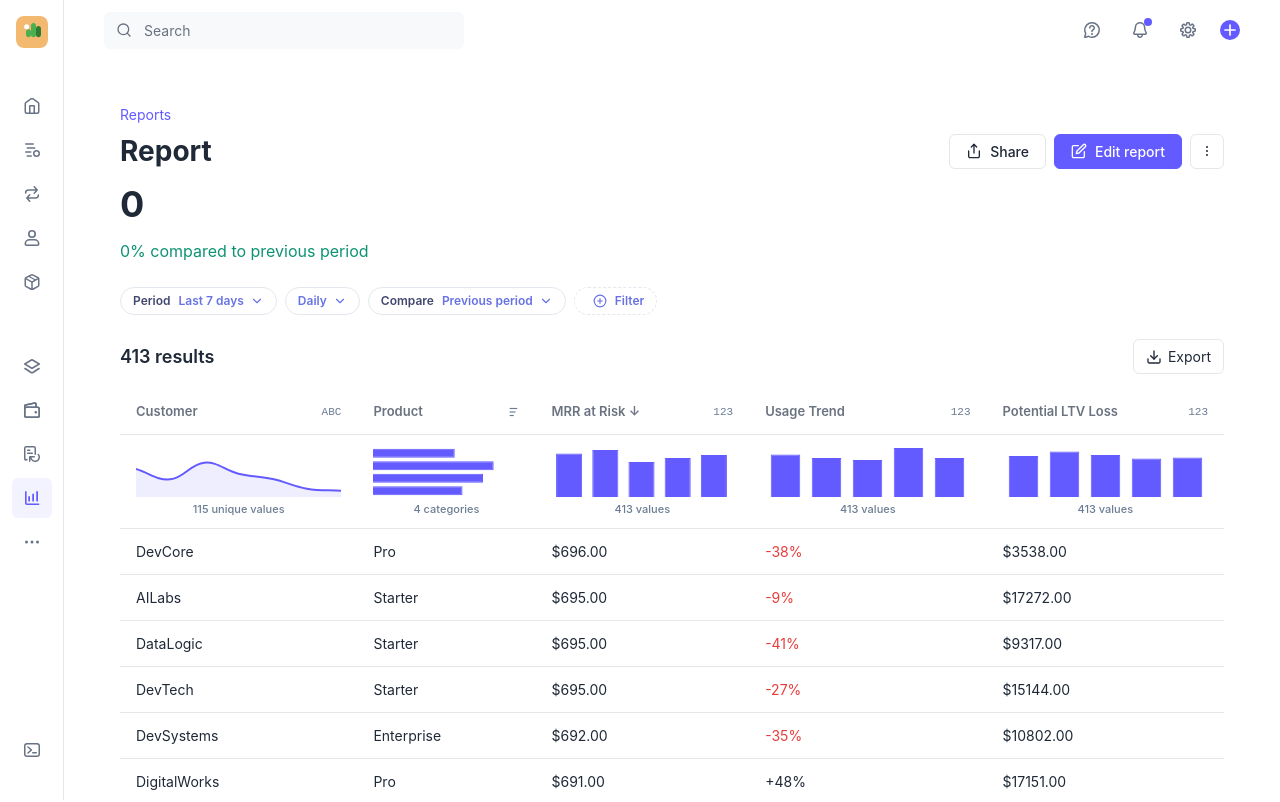
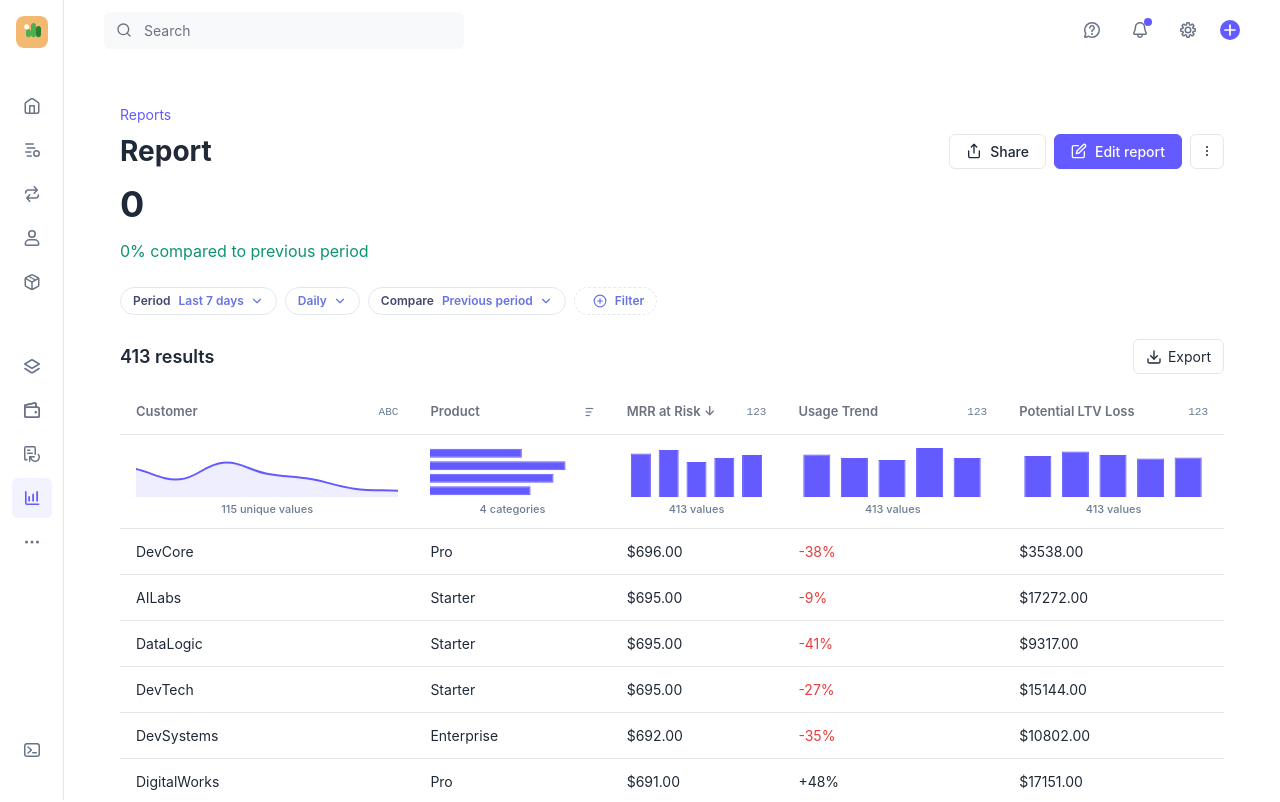
Before and after one commit to swanson-stripe/stripe-dashboard-clone, a React (Create React App) app: page /#/reports/1 in a window 1280 px wide. Shown: the top 802 px of the page. Built offline with nearby package versions, Linux system fonts and the light colour scheme.

Commit message:
Fix tooltip display and reduce column widths to 450px total for better layout

```diff
--- a/src/pages/ReportDetail.js
+++ b/src/pages/ReportDetail.js
@@ -209,11 +209,11 @@ const StyledTable = styled.table`
   }
 
   /* Column width classes */
-  th:nth-child(1), td:nth-child(1) { width: 200px; } /* Customer names */
-  th:nth-child(2), td:nth-child(2) { width: 150px; } /* Product/Category */
-  th:nth-child(3), td:nth-child(3) { width: 180px; } /* Numbers/Percentages */
-  th:nth-child(4), td:nth-child(4) { width: 200px; } /* Currency values */
-  th:nth-child(5), td:nth-child(5) { width: 200px; } /* Additional currency */
+  th:nth-child(1), td:nth-child(1) { width: 120px; } /* Customer names */
+  th:nth-child(2), td:nth-child(2) { width: 80px; } /* Product/Category */
+  th:nth-child(3), td:nth-child(3) { width: 70px; } /* Numbers/Percentages */
+  th:nth-child(4), td:nth-child(4) { width: 90px; } /* Currency values */
+  th:nth-child(5), td:nth-child(5) { width: 90px; } /* Additional currency */
 
   tr:not(thead tr) {
     cursor: pointer;
@@ -298,12 +298,15 @@ const SummaryCell = styled.td`
   border-bottom: 1px solid var(--border-color) !important;
   overflow: visible !important;
   white-space: normal !important;
+  position: relative;
 `;
 
 const ChartContainer = styled.div`
   width: 100%;
   height: 50px;
   margin-bottom: 6px;
+  position: relative;
+  z-index: 10;
 `;
 
 const SummaryText = styled.div`
@@ -676,8 +679,7 @@ const ReportDetail = () => {
         fill: true,
         tension: 0.4,
         borderWidth: 2,
-        pointRadius: 0,
-        label: 'Records created'
+        pointRadius: 0
       }]
     };
   };
@@ -692,8 +694,7 @@ const ReportDetail = () => {
         data: data,
         backgroundColor: '#635bff',
         borderColor: '#635bff',
-        borderWidth: 1,
-        label: 'Category count'
+        borderWidth: 1
       }]
     };
   };
@@ -709,8 +710,7 @@ const ReportDetail = () => {
           data: [values.length],
           backgroundColor: '#635bff',
           borderColor: '#635bff',
-          borderWidth: 1,
-          label: 'Value frequency'
+          borderWidth: 1
         }]
       };
     }
@@ -742,8 +742,7 @@ const ReportDetail = () => {
         data: buckets,
         backgroundColor: '#635bff',
         borderColor: '#635bff',
-        borderWidth: 1,
-        label: 'Value frequency'
+        borderWidth: 1
       }]
     };
   };
@@ -776,18 +775,9 @@ const ReportDetail = () => {
           borderWidth: 1,
           cornerRadius: 6,
           displayColors: false,
-          titleFont: { size: 12, weight: 'bold' },
+          titleFont: { size: 12 },
           bodyFont: { size: 11 },
-          padding: 8,
-          callbacks: {
-            title: function(context) {
-              return context[0].label;
-            },
-            label: function(context) {
-              const value = context.parsed.y || context.parsed.x || context.raw;
-              return `Count: ${value}`;
-            }
-          }
+          padding: 8
         }
       },
       scales: {
@@ -801,12 +791,13 @@ const ReportDetail = () => {
         }
       },
       elements: {
-        point: { radius: 0 },
-        line: { borderWidth: 2 }
+        point: { radius: 2, hoverRadius: 4 },
+        line: { borderWidth: 2 },
+        bar: { borderWidth: 1 }
       },
       interaction: {
         intersect: false,
-        mode: 'index'
+        mode: 'nearest'
       }
     };
 
@@ -817,21 +808,6 @@ const ReportDetail = () => {
         scales: {
           x: { display: false, grid: { display: false } },
           y: { display: false, grid: { display: false } }
-        },
-        plugins: {
-          ...baseOptions.plugins,
-          tooltip: {
-            ...baseOptions.plugins.tooltip,
-            callbacks: {
-              title: function(context) {
-                return context[0].label;
-              },
-              label: function(context) {
-                const value = context.parsed.x || context.raw;
-                return `Count: ${value}`;
-              }
-            }
-          }
         }
       };
     }
```
